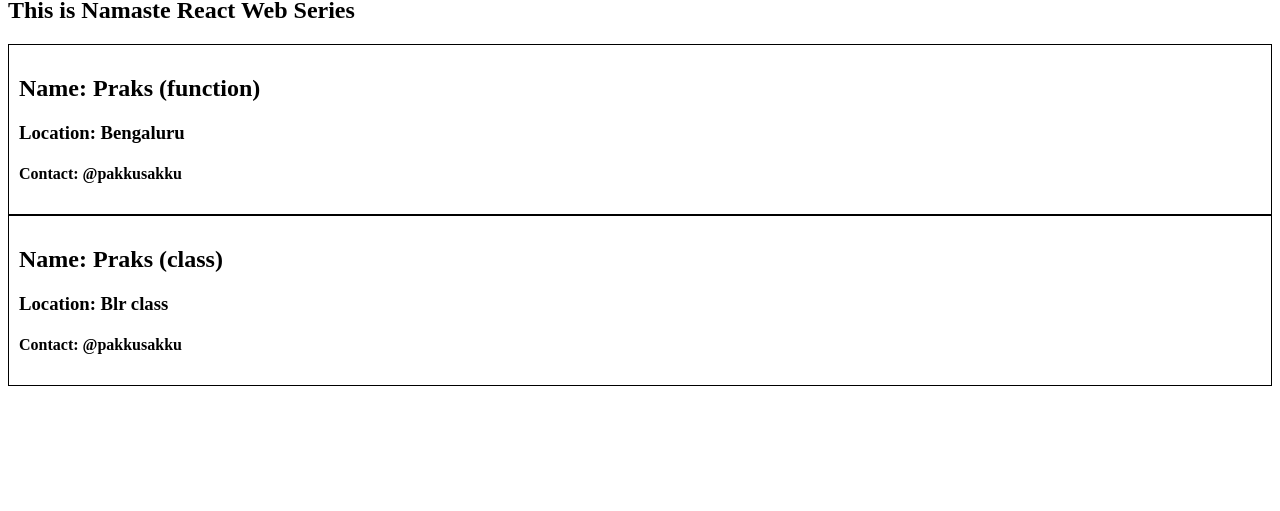
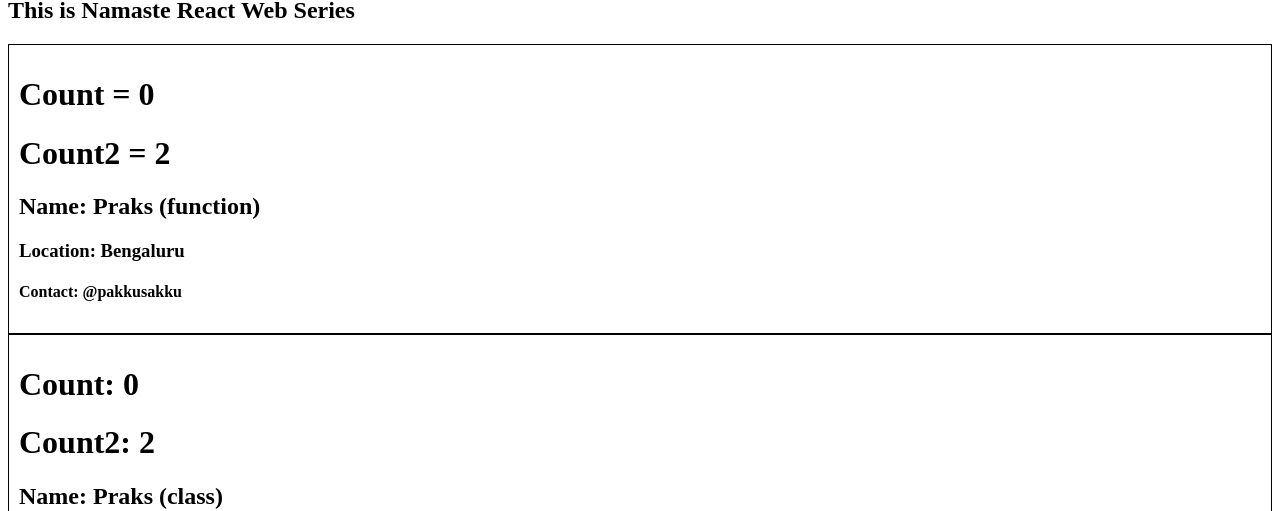
Before and after one commit to prakriti0502/Namaste-react, a React (Vite) app in the folder ep-1/: page /about in a window 1280 px wide. Shown: the part 247-758 px from the top of the page. Built offline with nearby package versions, Linux system fonts and the light colour scheme.

Commit message:
ep-8 pt-2 class components

```diff
--- a/ep-1/src/components/User.js
+++ b/ep-1/src/components/User.js
@@ -1,6 +1,12 @@
+import { useState } from "react";
+
 const User = (props) => {
+    const [count] = useState(0);
+    const [count2] = useState(2);
     return (
         <div className="user-card">
+            <h1>Count = {count}</h1>
+            <h1>Count2 = {count2}</h1>
             <h2>Name: {props.name}</h2>
             <h3>Location: Bengaluru</h3>
             <h4>Contact: @pakkusakku</h4>
--- a/ep-1/src/components/UserClass.js
+++ b/ep-1/src/components/UserClass.js
@@ -4,14 +4,23 @@ class UserClass extends React.Component {
 
     constructor(props) {
         super(props);
-        console.log(props)
+        // console.log(props);
+        this.state = {
+            //this contains all the state variables of component
+            count:0,
+            count2:2
+        };
     }
 
     render() {
+        const {name, location} = this.props;
+        const {count, count2} = this.state;
         return (
             <div className="user-card">
-                <h2>Name: {this.props.name}</h2>
-                <h3>Location: {this.props.location}</h3>
+                <h1>Count: {count}</h1>
+                <h1>Count2: {count2}</h1>
+                <h2>Name: {name}</h2>
+                <h3>Location: {location}</h3>
                 <h4>Contact: @pakkusakku</h4>
             </div>
         );
```
